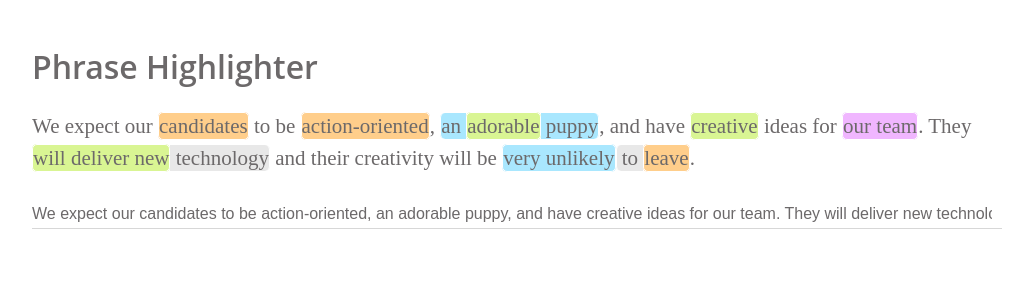
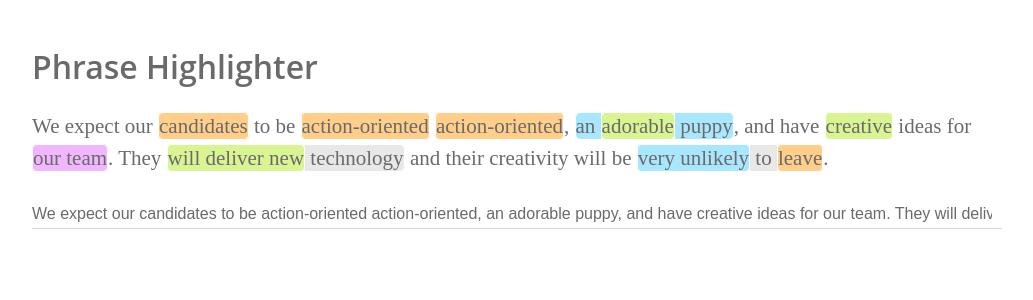
Before and after one commit to BrandiBalentine/highlighter-app, a React (Create React App) app: page / in a window 1280 px wide. Shown: the top 300 px of the page, without its empty margins (128-1161 px from the left). Built offline with nearby package versions, Linux system fonts and the light colour scheme; what webfontloader would draw is missing.

Commit message:
checkpoint

```diff
--- a/package.json
+++ b/package.json
@@ -6,6 +6,7 @@
     "react": "^16.6.1",
     "react-dom": "^16.6.1",
     "react-scripts": "2.1.1",
+    "uniqid": "^5.0.3",
     "webfontloader": "^1.6.28"
   },
   "scripts": {
--- a/src/App.js
+++ b/src/App.js
@@ -1,17 +1,24 @@
 import React, { Component } from 'react';
 import Phrase from './components/Phrase';
 import './App.scss';
+import uniqid from 'uniqid';
 import { defaultString, rules } from './constants';
 
 class App extends Component {
 
   constructor(props) {
     super(props);
-    this.state = { text: defaultString,
-                   rules: rules,
-                   highlights: [],
-                   phrases: [] };
+    this.state = this.initialState();
     this.handleChange = this.handleChange.bind(this);
+  }
+
+  initialState() {
+    return {
+      text: defaultString,
+      rules: rules,
+      highlights: [],
+      phrases: []
+    };
   }
 
   componentDidMount() {
@@ -22,7 +29,7 @@ class App extends Component {
     this.setState({
       text: e.target.value
     }, () => {
-      this.phrasesFromHighlights(this.createHighlights(this.state.rules));
+      this.componentDidMount();
     })
   }
 
@@ -35,13 +42,21 @@ class App extends Component {
   }
 
   newHighlight(startOffset, endOffset, highlight, curved) {
+    if (highlight.curved && highlight.curved !== "both" && highlight.curved !== curved) {
+      curved = "neither";
+    }
     return {
-      id: this.uniqueKey(),
+      id: highlight.id || uniqid(),
       startOffset: startOffset,
       endOffset: endOffset,
       color: highlight.color,
+      originalColor: highlight.color,
       priority: highlight.priority,
-      curved: curved
+      curved: curved,
+      originalCurved: curved,
+      rule: highlight.rule,
+      dominatedHighlights: highlight.dominatedHighlights || [],
+      dominatingHighlights: highlight.dominatingHighlights || []
     };
   }
 
@@ -49,14 +64,125 @@ class App extends Component {
     let highlights = [];
     rules.forEach(rule => {
       rule.phrases.forEach(phrase => {
-        let phrase_location = this.state.text.search(phrase);
-        if (phrase_location > -1) {
-          highlights.push(this.newHighlight(phrase_location, phrase_location + phrase.length, {color: rule.color, priority: rule.priority}, "both"));
+        let phrase_locations = this.allIndicesOf(this.state.text, phrase);
+        if (phrase_locations.length > 0) {
+          phrase_locations.forEach(location => {
+            highlights.push(this.newHighlight(location, location + phrase.length, {color: rule.color, priority: rule.priority, rule: rule}, "both"));
+          });
         }
       });
     });
     this.setState({ highlights: highlights });
     return highlights;
+  }
+
+  allIndicesOf(str, phrase) {
+    var indices = [];
+    for(var pos = str.indexOf(phrase); pos !== -1; pos = str.indexOf(phrase, pos + 1)) {
+        indices.push(pos);
+    }
+    return indices;
+  }
+
+  findHighlightById = (id, highlights) => {
+    return highlights.find(highlight => {
+      return highlight.id === id;
+    });
+  }
+
+
+  matchColorOfHighlight = (highlight, highlights) => {
+    let finalIds = new Set();
+    let aggregateHighlights = (highlight, highlights) => {
+      let otherHighlights = new Set();
+      highlight.dominatedHighlights.forEach(h => {
+        otherHighlights.add(h);
+      });
+      highlight.dominatingHighlights.forEach(h => {
+        otherHighlights.add(h);
+      });
+      if (otherHighlights.size > 0) {
+        otherHighlights.forEach(highlightId => {
+          if (finalIds.has(highlightId)) {
+            return;
+          }
+          let foundHighlight = this.findHighlightById(highlightId, highlights);
+          finalIds.add(highlightId);
+          return aggregateHighlights(foundHighlight, highlights);
+        })
+      }
+    };
+
+    aggregateHighlights(highlight, highlights);
+
+    let duplicateHighlights = highlights.slice(0);
+    finalIds.add(highlight.id);
+
+    let highlightOrder = 1;
+
+    let overlappingHighlights = highlights.filter(highlight => {
+      return finalIds.has(highlight.id);
+    });
+
+    duplicateHighlights.forEach((h, index) => {
+      if (finalIds.has(h.id)) {
+        h.color = highlight.color;
+        h.hover = "hover"
+        duplicateHighlights.splice(index, 1, h);
+        if (highlightOrder === 1) {
+          h.curved = "left";
+          highlightOrder++;
+        } else if (highlightOrder === overlappingHighlights.length) {
+          h.curved = "right";
+          highlightOrder++;
+        } else {
+          h.curved = "neither";
+          highlightOrder++;
+        }
+      }
+    });
+
+    this.createPhrases(duplicateHighlights);
+  }
+
+  makeHighlightsTransparent = (highlight, highlights) => {
+    let finalIds = new Set();
+    let aggregateHighlights = (highlight, highlights) => {
+      let otherHighlights = new Set();
+      highlight.dominatedHighlights.forEach(h => {
+        otherHighlights.add(h);
+      });
+      highlight.dominatingHighlights.forEach(h => {
+        otherHighlights.add(h);
+      });
+      if (otherHighlights.size > 0) {
+        otherHighlights.forEach(highlightId => {
+          if (finalIds.has(highlightId)) {
+            return;
+          }
+          let foundHighlight = this.findHighlightById(highlightId, highlights);
+          finalIds.add(highlightId);
+          return aggregateHighlights(foundHighlight, highlights);
+        })
+      }
+    };
+
+    aggregateHighlights(highlight, highlights);
+
+    if (finalIds.has(highlight.id)) {
+      finalIds.delete(highlight.id);
+    }
+
+    let duplicateHighlights = highlights.slice(0);
+
+    duplicateHighlights.forEach((h, index) => {
+      if (finalIds.has(h.id)) {
+        h.color = "transparent";
+        duplicateHighlights.splice(index, 1, h);
+      }
+    });
+
+    this.createPhrases(duplicateHighlights);
   }
 
   createPhrases(highlights) {
@@ -65,21 +191,26 @@ class App extends Component {
     highlights.forEach((highlight, index) => {
       if (iterator < highlight.startOffset) {
         results.push(<Phrase text={this.state.text.slice(iterator, highlight.startOffset)}
-                             key={this.uniqueKey()} />);
+                             key={uniqid()} />);
       }
       results.push(<Phrase text={this.state.text.slice(highlight.startOffset, highlight.endOffset)}
-                           color={highlight.color}
-                           curved={highlight.curved}
-                           key={this.uniqueKey()} />);
+                           key={uniqid()}
+                           highlight={highlight}
+                           highlights={highlights}
+                           matchColorOfHighlight={this.matchColorOfHighlight.bind(this)}
+                           makeHighlightsTransparent={this.makeHighlightsTransparent.bind(this)}
+                           rerender={this.componentDidMount.bind(this)}
+                            />);
       iterator = highlight.endOffset;
     });
     results.push(<Phrase text={this.state.text.slice(iterator, this.state.text.length)}
-                         key={this.uniqueKey()} />);
+                         key={uniqid()} />);
     this.setState({ phrases: results });
   }
 
-  uniqueKey() {
-    return (Date.now() + Math.random()) * 10000;
+  associateHighlights(lowerPriorityHighlight, higherPriorityHighlight) {
+    lowerPriorityHighlight.dominatingHighlights.push(higherPriorityHighlight.id);
+    higherPriorityHighlight.dominatedHighlights.push(lowerPriorityHighlight.id);
   }
 
   mergeHighlights(highlights) {
@@ -113,12 +244,16 @@ class App extends Component {
         if (currentHasPriority) {
           tempHighlights.push(current);
           if (current.endOffset < existing.endOffset) {
-            tempHighlights.push(this.newHighlight(current.endOffset, existing.endOffset, existing, "right"));
+            let newHighlight = this.newHighlight(current.endOffset, existing.endOffset, existing, "right")
+            this.associateHighlights(newHighlight, tempHighlights[tempHighlights.length - 1]);
+            tempHighlights.push(newHighlight);
           }
         } else {
           if (current.endOffset > existing.endOffset) {
+            let newHighlight = this.newHighlight(existing.endOffset, current.endOffset, current, "right");
+            this.associateHighlights(newHighlight, existing);
             tempHighlights.push(existing);
-            tempHighlights.push(this.newHighlight(existing.endOffset, current.endOffset, current, "both"));
+            tempHighlights.push(newHighlight);
           }
         }
         highlights.splice(i - 1, 2, ...tempHighlights);
@@ -127,12 +262,15 @@ class App extends Component {
 
       if (currentEndsAfter) {
         if (currentHasPriority) {
-          tempHighlights.push(this.newHighlight(existing.startOffset, current.startOffset, existing, "left"));
-          tempHighlights.push(this.newHighlight(current.startOffset, existing.endOffset, current, "both"));
-          tempHighlights.push(this.newHighlight(existing.endOffset, current.endOffset, current, "both"));
+          let newHighlight = this.newHighlight(existing.startOffset, current.startOffset, existing, "left");
+          this.associateHighlights(newHighlight, current);
+          tempHighlights.push(current);
+          tempHighlights.push(newHighlight);
         } else {
+          let newHighlight = this.newHighlight(existing.endOffset, current.endOffset, current, "right");
+          this.associateHighlights(newHighlight, existing);
           tempHighlights.push(existing);
-          tempHighlights.push(this.newHighlight(existing.endOffset, current.endOffset, current, "right"));
+          tempHighlights.push(newHighlight);
         }
         highlights.splice(i - 1, 2, ...tempHighlights);
         return this.mergeHighlights(this.sortByStartOffset(highlights));
@@ -140,9 +278,13 @@ class App extends Component {
 
       if (currentEndsBefore) {
         if (currentHasPriority) {
-          tempHighlights.push(this.newHighlight(existing.startOffset, current.startOffset, existing, "left"));
+          let leftHighlight = this.newHighlight(existing.startOffset, current.startOffset, existing, "left");
+          let rightHighlight = this.newHighlight(current.endOffset, existing.endOffset, existing, "right");
+          this.associateHighlights(leftHighlight, current);
+          this.associateHighlights(rightHighlight, current);
+          tempHighlights.push(leftHighlight);
           tempHighlights.push(current);
-          tempHighlights.push(this.newHighlight(current.endOffset, existing.endOffset, existing, "right"));
+          tempHighlights.push(rightHighlight);
           highlights.splice(i - 1, 2, ...tempHighlights);
           return this.mergeHighlights(this.sortByStartOffset(highlights));
         } else {
@@ -153,8 +295,10 @@ class App extends Component {
 
       if (currentEndsSame) {
         if (currentHasPriority) {
-          tempHighlights.push(this.newHighlight(existing.startOffset, current.startOffset, existing, "left"));
-          tempHighlights.push(this.newHighlight(current.startOffset, current.endOffset, current, "both"));
+          let newHighlight = this.newHighlight(existing.startOffset, current.startOffset, existing, "left");
+          this.associateHighlights(newHighlight, current);
+          tempHighlights.push(newHighlight);
+          tempHighlights.push(current);
           highlights.splice(i - 1, 2, ...tempHighlights);
           return this.mergeHighlights(this.sortByStartOffset(highlights));
         } else {
--- a/src/components/Phrase.js
+++ b/src/components/Phrase.js
@@ -4,26 +4,39 @@ class Phrase extends Component {
   constructor(props) {
     super(props);
     this.state = { text: props.text,
-                   color: props.color,
-                   curved: props.curved
+                   highlight: props.highlight,
+                   highlights: props.highlights
                  };
   }
 
   handleMouseEnter = (e) => {
-    console.log("I'm entering a phrase");
+    if (!this.state.highlight) { return }
+    this.props.highlight.color = this.props.highlight.originalColor;
+    this.props.highlight.curved = this.props.highlight.originalCurved;
+    this.props.highlight.hover = "hover";
+    this.setState({highlight: this.props.highlight});
+    if (this.state.highlight.dominatingHighlights.length > 0) {
+      this.props.matchColorOfHighlight(this.state.highlight, this.state.highlights);
+    }
+    if (this.state.highlight.dominatedHighlights.length > 0) {
+      this.props.makeHighlightsTransparent(this.state.highlight, this.state.highlights);
+    }
   }
 
   handleMouseLeave = (e) => {
-    console.log("I'm leaving a phrase");
+    if (this.props.rerender) {
+      this.props.rerender();
+    }
   }
 
   getClassNames = () => {
     let classNames = "";
-    if (this.props.color) {
-      classNames += ` phrase-color phrase-color--${this.props.color}`;
-    }
-    if (this.props.curved) {
-      classNames += ` phrase--${this.props.curved}`;
+    if (this.state.highlight) {
+      classNames += ` phrase-color phrase-color--${this.state.highlight.color}`;
+      classNames += ` phrase--${this.state.highlight.curved}`;
+      if (this.state.highlight.hover) {
+        classNames += ` ${this.state.highlight.hover}`
+      }
     }
     return classNames;
   }
--- a/src/constants.js
+++ b/src/constants.js
@@ -1,4 +1,4 @@
-export const defaultString = 'We expect our candidates to be action-oriented, an adorable puppy, and have creative ideas for our team. They will deliver new technology and their creativity will be very unlikely to leave.';
+export const defaultString = 'We expect our candidates to be action-oriented action-oriented, an adorable puppy, and have creative ideas for our team. They will deliver new technology and their creativity will be very unlikely to leave.';
 export const rules = [
   {
     priority: 1,
--- a/src/styles/_variables.scss
+++ b/src/styles/_variables.scss
@@ -11,7 +11,7 @@ $green: #d9f593;
 $green-hover: #97c728;
 
 $blue: #a9e7fe;
-$blue-hover: #a9e7fe;
+$blue-hover: #45b5e6;
 
 $orange: #ffce8b;
 $orange-hover: #fa8926;
```
Also changed, not shown: src/App.scss (+10 -5 lines), 1 other file (tests, documents, lock files or other folders).
